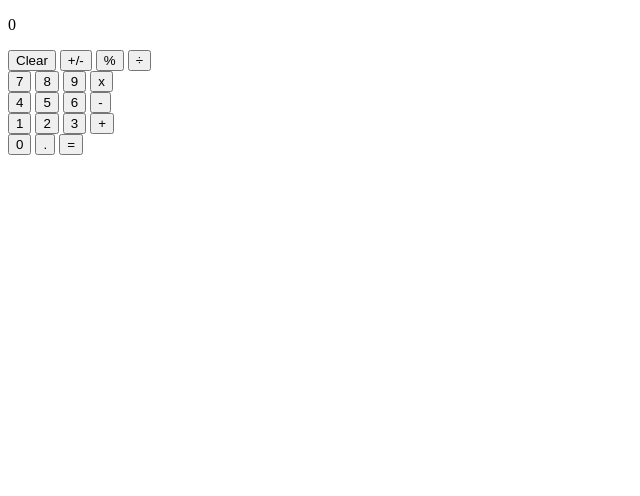
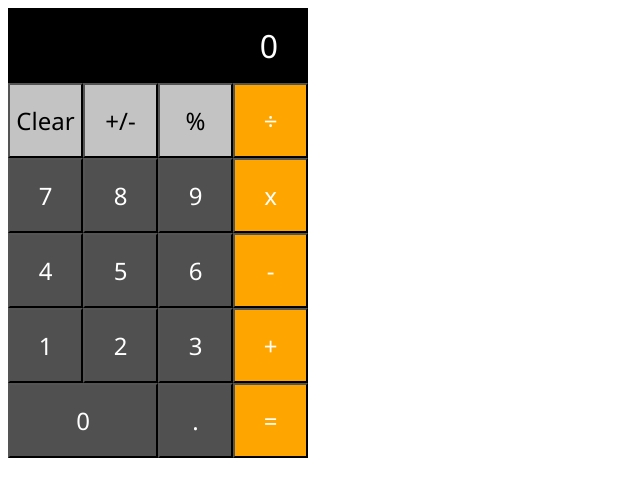
Before and after one commit to NathanAndrews20/Calculator, a plain HTML site: page index.html in a window 1280 px wide. Shown: the whole page, without its empty margins (0-640 px from the left). Drawn offline with Linux system fonts and the light colour scheme.

Commit message:
Added style
Added style to the display and all of the buttons

```diff
--- a/index.html
+++ b/index.html
@@ -8,36 +8,38 @@
     </head>
     <body>
         <div id="calculator-container">
-            <p id="display">0</p>
+            <div id="display-container">
+                <p id="display">0</p>
+            </div>
             <div id="buttons-container">
-                <div id="row-1">
-                    <button id="clear">Clear</button>
-                    <button id="plus-minus">+/-</button>
-                    <button id="percent">%</button>
-                    <button id="divide">÷</button>
+                <div id="row-1" class="row">
+                    <button id="clear" class="button-all gray-button">Clear</button>
+                    <button id="plus-minus" class="button-all gray-button">+/-</button>
+                    <button id="percent" class="button-all gray-button">%</button>
+                    <button id="divide" class="button-all orange-button">÷</button>
                 </div>
-                <div id="row-2">
-                    <button id="seven">7</button>
-                    <button id="eight">8</button>
-                    <button id="nine">9</button>
-                    <button id="multiply">x</button>
+                <div id="row-2" class="row">
+                    <button id="seven" class="button-all black-button">7</button>
+                    <button id="eight" class="button-all black-button">8</button>
+                    <button id="nine" class="button-all black-button">9</button>
+                    <button id="multiply" class="button-all orange-button">x</button>
                 </div>
-                <div id="row-3">
-                    <button id="four">4</button>
-                    <button id="five">5</button>
-                    <button id="six">6</button>
-                    <button id="subtract">-</button>
+                <div id="row-3" class="row">
+                    <button id="four" class="button-all black-button">4</button>
+                    <button id="five" class="button-all black-button">5</button>
+                    <button id="six" class="button-all black-button">6</button>
+                    <button id="subtract" class="button-all orange-button">-</button>
                 </div>
-                <div id="row-4">
-                    <button id="one">1</button>
-                    <button id="two">2</button>
-                    <button id="three">3</button>
-                    <button id="add">+</button>
+                <div id="row-4" class="row">
+                    <button id="one" class="button-all black-button">1</button>
+                    <button id="two" class="button-all black-button">2</button>
+                    <button id="three" class="button-all black-button">3</button>
+                    <button id="add" class="button-all orange-button">+</button>
                 </div>
-                <div id="row-5">
-                    <button id="zero">0</button>
-                    <button id="decimal">.</button>
-                    <button id="equals">=</button>
+                <div id="row-5" class="row">
+                    <button id="zero" class="button-all black-button">0</button>
+                    <button id="decimal"class="button-all black-button">.</button>
+                    <button id="equals" class="button-all orange-button">=</button>
                 </div>
             </div>
         </div>
--- a/style.css
+++ b/style.css
@@ -0,0 +1,63 @@
+#calculator-container{
+    background-color: black;
+    display: flex;
+    flex-direction: column;
+    justify-content: flex-end;
+    height: 450px;
+    width: 300px;
+}
+
+#display-container{
+    height: 100%;
+}
+
+#display{
+    display: flex;
+    margin: 0px;
+    margin-right: 30px;
+    width: inherit;
+    height: 100%;
+    align-items: center;
+    justify-content: flex-end;
+    color: white;
+    font-family: 'Segoe UI', Tahoma, Geneva, Verdana, sans-serif;
+    font-size: 32px;
+}
+
+.row{
+    display: flex;
+}
+
+.button-all{
+    font-family: 'Segoe UI', Tahoma, Geneva, Verdana, sans-serif;
+    font-size: 24px;
+    width: 75px;
+    height: 75px;
+}
+
+.gray-button{
+    background-color: rgb(195, 195, 195);
+}
+.gray-button:active{
+    background-color:  rgb(170, 170, 170);
+}
+
+.orange-button{
+    color: white;
+    background-color: orange;
+}
+.orange-button:active{
+    background-color: rgb(255, 186, 58);
+}
+
+.black-button{
+    color: white;
+    background-color: rgb(80, 80, 80);
+}
+.black-button:active{
+    background-color: rgb(125, 125, 125);
+}
+
+#zero{
+    width: 150px;
+}
```
